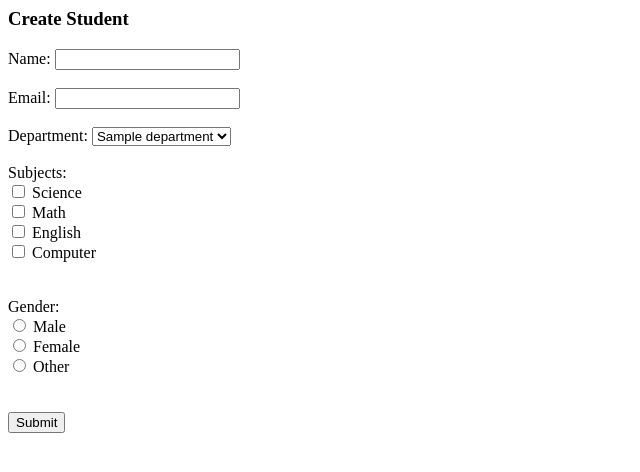
After one commit to nirajmark/sample_django, a Django app: page /student/create in a window 1280 px wide. The commit adds this page. Shown: the top 472 px of the page, without its empty margins (0-640 px from the left). Run offline with Django 4.2, Linux system fonts and the light colour scheme; tables that the repository leaves empty hold one stand-in row (values such as "Sample post").

Commit message:
added student form

```diff
--- /dev/null
+++ b/college/myapp/forms.py
@@ -0,0 +1,27 @@
+from cProfile import label
+from django import forms
+from .models import Department
+
+class StudentForm(forms.Form):
+    name = forms.CharField(label='Name', max_length=100)
+    email = forms.CharField(label='Email', max_length=100)
+    departments = list(
+      map(lambda department: (department.id, department.name), Department.objects.all()));
+    department = forms.ChoiceField(label='Department', choices=departments)
+
+    subjects = (
+      ("Science", "Science"),
+      ("Math", "Math"),
+      ("English", "English"),
+      ("Computer", "Computer"),
+    )
+    subjects = forms.MultipleChoiceField(
+      label='Subjects', widget=forms.CheckboxSelectMultiple, choices=subjects)
+
+    genders = (
+      ("Male", "Male"),
+      ("Female", "Female"),
+      ("Other", "Other"),
+    )
+    gender = forms.ChoiceField(
+      label='Gender', widget=forms.RadioSelect, choices=genders)
--- a/college/myapp/models.py
+++ b/college/myapp/models.py
@@ -8,3 +8,5 @@ class Student(models.Model):
   name = models.CharField(max_length=200)
   email = models.CharField(max_length=200)
   department = models.ForeignKey(Department, on_delete = models.CASCADE)
+  gender = models.CharField(max_length=200)
+  subjects = models.CharField(max_length=200)
--- /dev/null
+++ b/college/myapp/templates/create_student.html
@@ -0,0 +1,15 @@
+<form action="/student/create" method="post">
+  {% csrf_token %}
+  <h3>Create Student</h3>
+  {{form.name.label}}: {{ form.name }}
+  <br/><br />
+  {{ form.email.label}}: {{ form.email}}
+  <br/><br />
+  {{ form.department.label}}: {{ form.department}}
+  <br /><br />
+  {{ form.subjects.label}}: {{ form.subjects}}
+  <br /><br />
+  {{ form.gender.label}}: {{ form.gender}}
+  <br /><br />
+  <input type="submit" value="Submit">
+</form>
--- a/college/myapp/urls.py
+++ b/college/myapp/urls.py
@@ -3,5 +3,6 @@ from . import views
 
 urlpatterns = [
     path('', views.index, name='index'),
-    path('student/<int:student_id>', views.student_by_index, name='student_by_index')
+    path('<int:student_id>', views.student_by_index, name='student_by_index'),
+    path('create', views.create_student, name='create_student')
 ]
--- a/college/myapp/views.py
+++ b/college/myapp/views.py
@@ -1,8 +1,9 @@
 from re import S
 from django.shortcuts import render
-from django.http import HttpResponse
+from django.http import HttpResponse, HttpResponseRedirect
 
 from .models import Student, Department
+from .forms import StudentForm
 
 def index(request):
   return HttpResponse('Hello World')
@@ -11,3 +12,20 @@ def student_by_index(request, student_id):
   student = Student.objects.get(pk=student_id)
   # return HttpResponse(f"name = {student.name} \n department name = {student.department.name}")
   return render(request, 'student.html', {'student': student})
+
+def create_student(request):
+  if request.method == 'POST':
+    form = StudentForm(request.POST)
+    if form.is_valid():
+      student = Student(
+        name=form.cleaned_data['name'],
+        email=form.cleaned_data['email'],
+        department=Department.objects.get(pk=form.cleaned_data['department']),
+        gender=form.cleaned_data['gender'],
+        subjects=', '.join(form.cleaned_data['subjects'])
+      )
+      student.save()
+      return HttpResponseRedirect('/student/'+str(student.id))
+  else:
+    form = StudentForm()
+  return render(request, 'create_student.html', {'form': form})
--- a/college/urls.py
+++ b/college/urls.py
@@ -17,6 +17,6 @@ from django.contrib import admin
 from django.urls import path, include
 
 urlpatterns = [
-    path('app/', include('myapp.urls')),
+    path('student/', include('myapp.urls')),
     path('admin/', admin.site.urls),
 ]
```
Also changed, not shown: college/myapp/templates/student.html (+6 -4 lines), college/myapp/migrations/0002_rename_department_student_department_student_gender_and_more.py (added), 1 other file.
